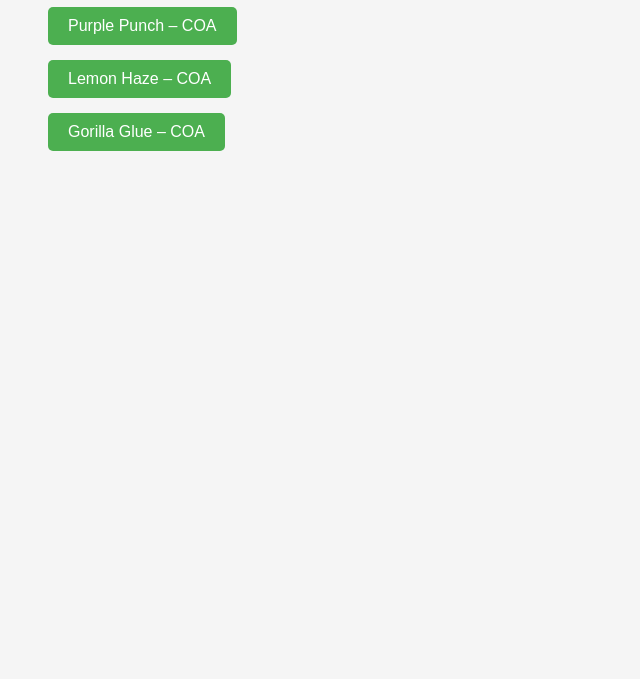
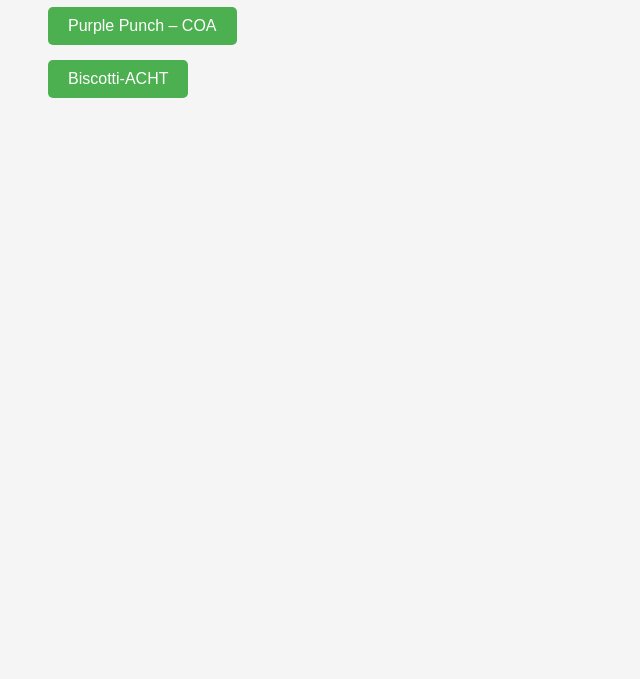
Before and after one commit to Anon578362/FlowerLabResults, a plain HTML site: page index.html in a window 1280 px wide. Shown: the part 121-800 px from the top of the page, without its empty margins (0-640 px from the left). Drawn offline with Linux system fonts and the light colour scheme.

Commit message:
Update index.html

```diff
--- a/index.html
+++ b/index.html
@@ -25,8 +25,7 @@
   <h1>Lab Results</h1>
   <ul>
     <li><a href="purple-punch-coa.pdf" target="_blank">Purple Punch – COA</a></li>
-    <li><a href="lemon-haze-coa.pdf" target="_blank">Lemon Haze – COA</a></li>
-    <li><a href="gorilla-glue-coa.pdf" target="_blank">Gorilla Glue – COA</a></li>
+    <li><a href="PDFS/Biscotti-ACHT.pdf" target="_blank">Biscotti-ACHT</a></li>
   </ul>
 </body>
 </html>
```
